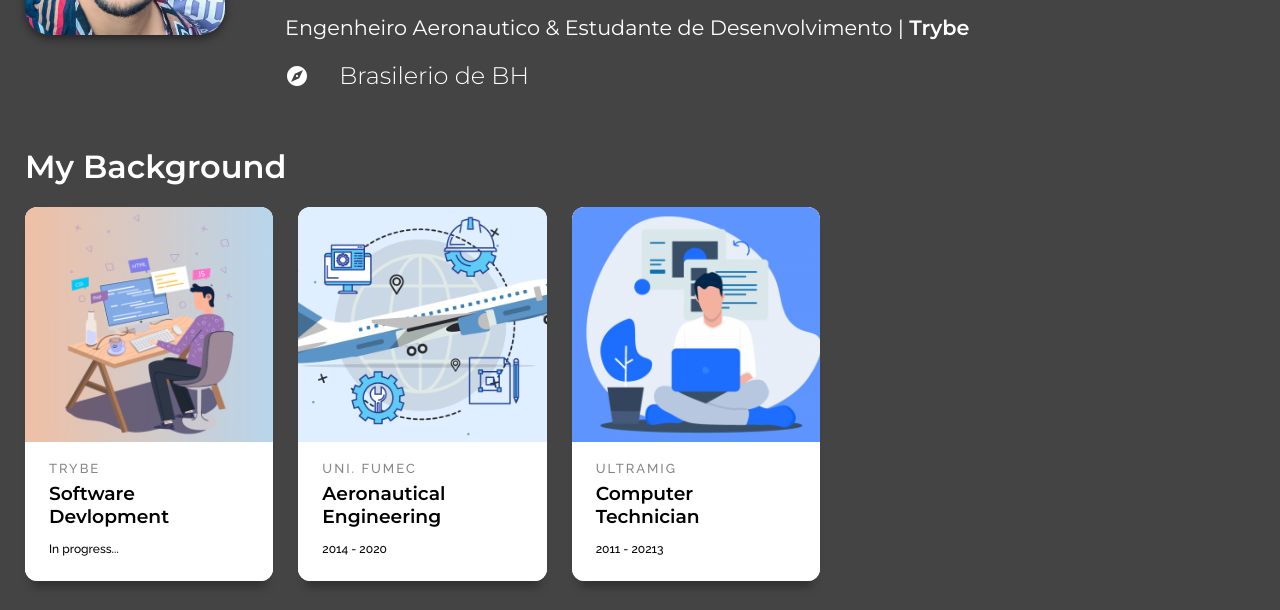
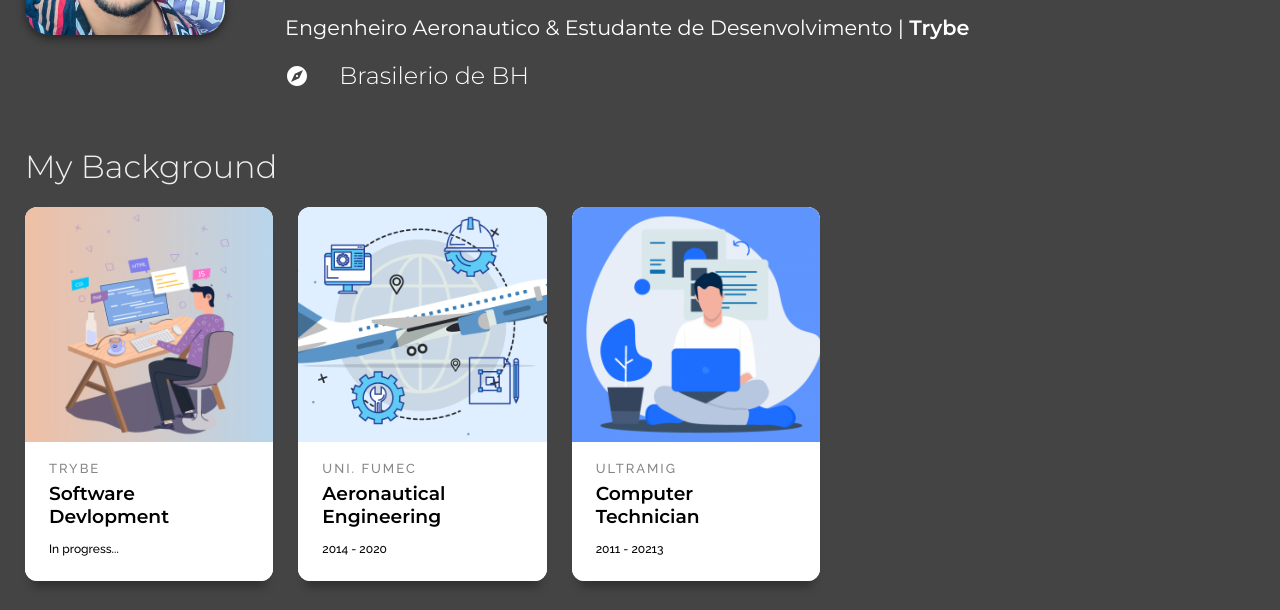
Before and after one commit to caiolmf/caiolmf.github.io, a plain HTML site: page index.html in a window 1280 px wide. Shown: the part 190-800 px from the top of the page. Drawn offline with Linux system fonts and the light colour scheme.

Commit message:
Change profile section tittle font and color

```diff
--- a/css/main.css
+++ b/css/main.css
@@ -28,6 +28,12 @@ body {
     font-weight: 600;
     font-style: normal;
     font-size: 3em;
+    color: #efefef;
+}
+
+.text-300 {
+    font-weight: 300;
+    font-style: normal;
     color: #efefef;
 }
 
--- a/index.html
+++ b/index.html
@@ -44,7 +44,7 @@
             </div>
         </div>
         <div id="profile-content">
-            <h1>
+            <h1 class="text-300">
                 My Background
             </h1>
             <section class="cards">
```
